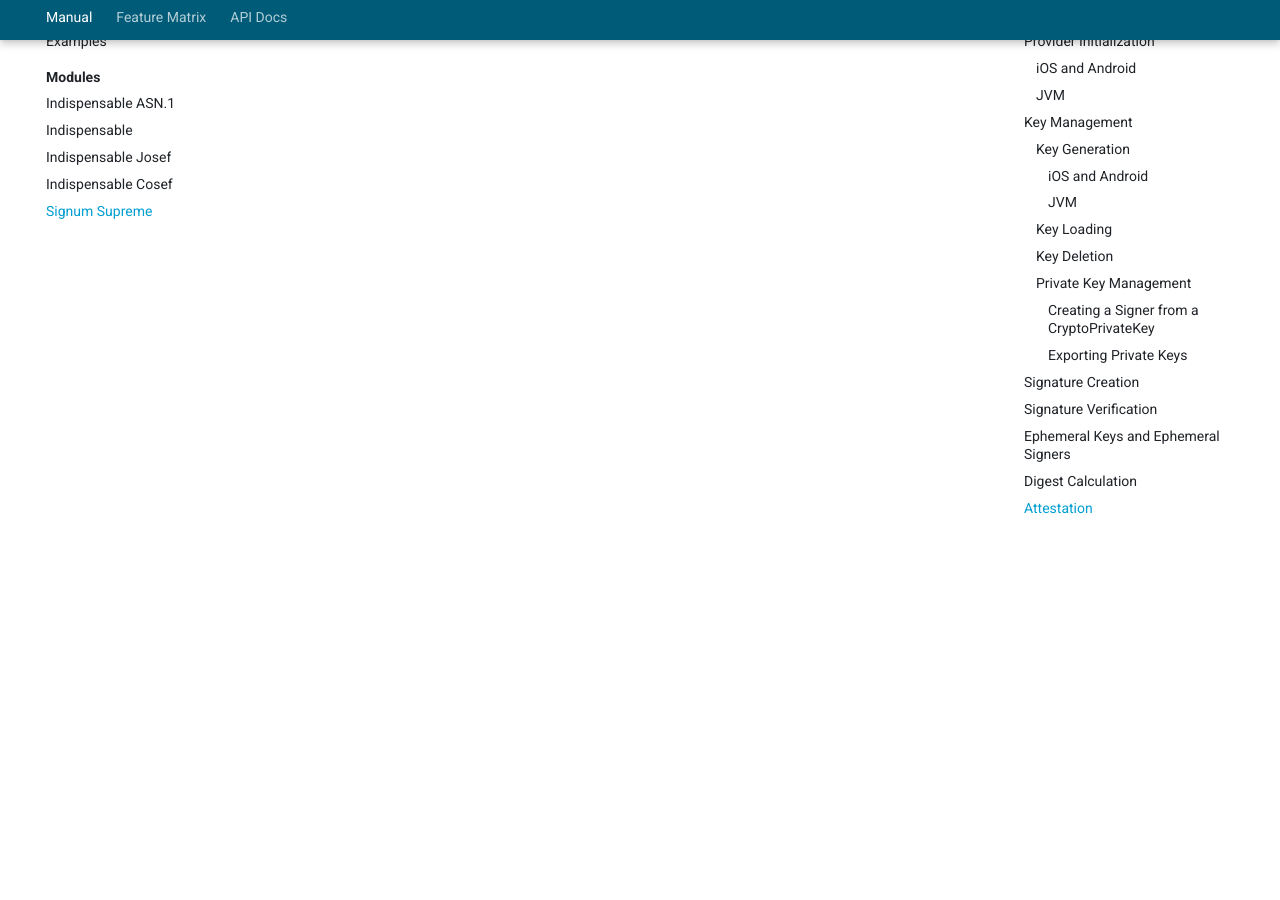
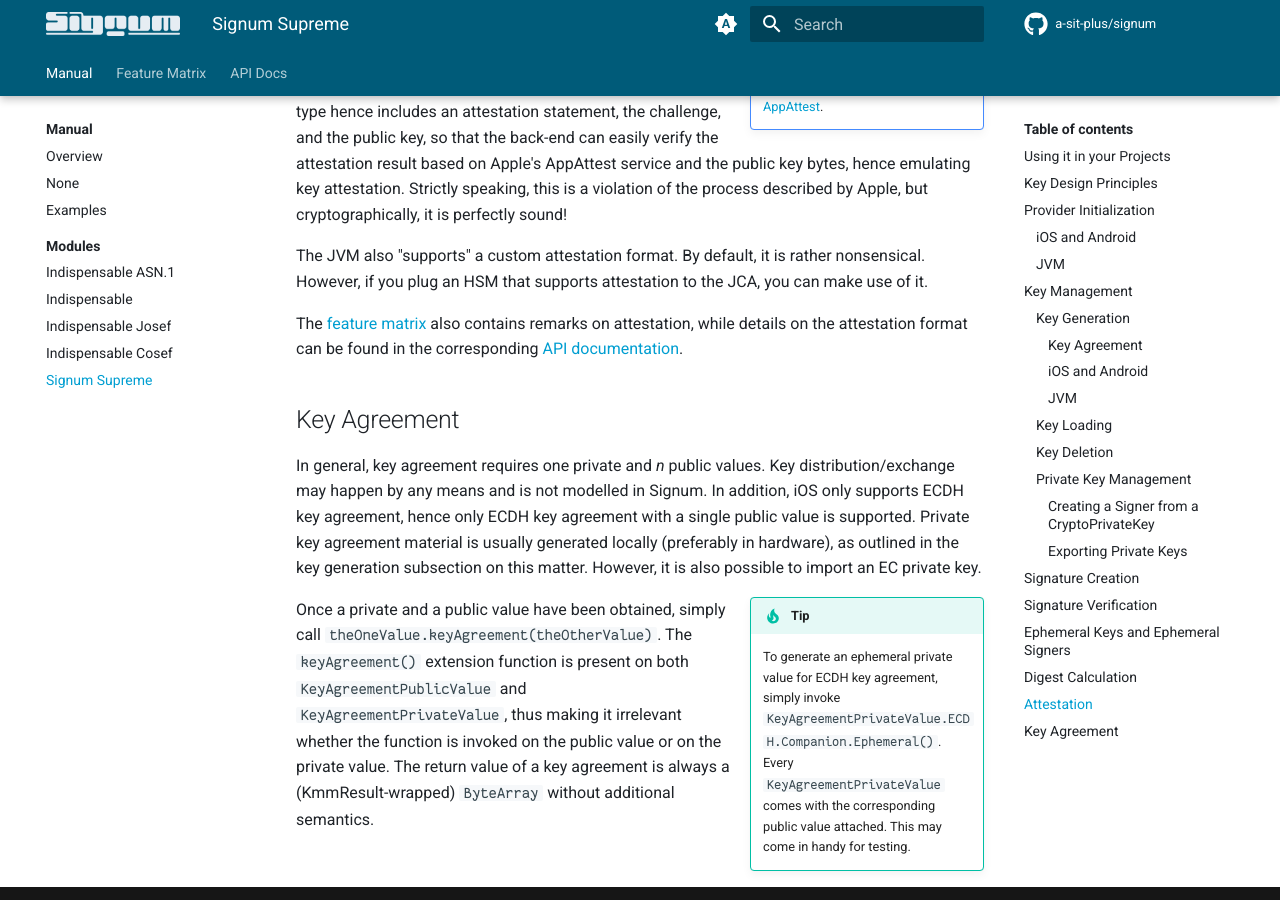
Before and after one commit to a-sit-plus/signum, an MkDocs documentation site: the page built from docs/docs/supreme.md, in a window 1280 px wide and 900 px high, scrolled down 8288 px. Built offline with MkDocs 1.6.1 and Material for MkDocs 9.7.7, drawn with Linux system fonts in a browser that asks for light colours; comment, search, counter and statistics services are not loaded; some of the changed text lies outside the part shown.

Commit message:
docs, cleanups

````diff
--- a/docs/docs/supreme.md
+++ b/docs/docs/supreme.md
@@ -11,6 +11,7 @@ types and functionality related to crypto and PKI applications:
   action
 * Biometric Authentication on Android and iOS without Callbacks or Activity Passing** (✨Magic!✨)
 * Support Attestation on Android and iOS
+* Multiplatform, hardware-backed ECDH key agreement
 
 !!! tip
     **Do check out the full API docs [here](dokka/supreme/index.html)**!
@@ -142,6 +143,21 @@ prov.createSigningKey(alias = "sig") {
 For EC keys, the digest is optional and if none is set, it defaults to the curve's native digest.
 For RSA keys, the set of digests defaults to SHA-256 and the padding defaults to PSS.
 It is also possible to override the public exponent, although not all platform respect this override.
+
+#### Key Agreement
+If you want to use a hardware-backed key for key agreement, you need to specify the corresponding purpose:
+```kotlin
+Provider.createSigningKey(ALIAS) {
+    purposes {
+        keyAgreement = true //defaults to false
+        signing = true //defaults to true
+    }
+}
+```
+On Android this is currently enforced by hardware, on iOS and the JVM no strict checks are enforced
+(but this may change in the future). Also note that the `keyAgreement` purpose currently only makes sense for EC keys,
+hence specifying it for RSA keys will lead to failure.
+
 
 #### iOS and Android
 Both iOS and Android support attestation, hardware-backed key storage and authentication to use a key.
@@ -297,11 +313,10 @@ println("Looks good? $isValid")
 ```
 
 !!! tip
-
-      Not every platform supports every algorithm parameter. For example, iOS does not support raw ECDSA verification (of pre-hashed data) for curve P-521.
-      If you use `.verifierFor`, and this happens, the library will transparently substitute a pure-Kotlin implementation.
-      If this is not desired, you can specifically enforce a platform verifier by using `.platformVerifierFor`.
-      That way, the library will only ever act as a proxy to platform APIs (JCA, CryptoKit, etc.), and will not use its own implementations.
+    Not every platform supports every algorithm parameter. For example, iOS does not support raw ECDSA verification (of pre-hashed data) for curve P-521.
+    If you use `.verifierFor`, and this happens, the library will transparently substitute a pure-Kotlin implementation.
+    If this is not desired, you can specifically enforce a platform verifier by using `.platformVerifierFor`.
+    That way, the library will only ever act as a proxy to platform APIs (JCA, CryptoKit, etc.), and will not use its own implementations.
 
 You can also further configure the verifier, for example to specify the `provider` to use on the JVM.
 To do this, pass a DSL configuration lambda to `verifierFor`/`platformVerifierFor`.
@@ -355,3 +370,19 @@ However, if you plug an HSM that supports attestation to the JCA, you can make u
 
 The [feature matrix](features.md) also contains remarks on attestation, while
 details on the attestation format can be found in the corresponding [API documentation](dokka/indispensable/at.asitplus.signum.indispensable/-attestation/index.html).
+
+## Key Agreement
+In general, key agreement requires one private and _n_ public values. Key distribution/exchange may happen by any means and
+is not modelled in Signum.
+In addition, iOS only supports ECDH key agreement, hence only ECDH key agreement with a single public value is supported.
+Private key agreement material is usually generated locally (preferably in hardware), as outlined in the key generation subsection
+on this matter. However, it is also possible to import an EC private key.
+
+!!! tip inline end
+    To generate an ephemeral private value for ECDH key agreement, simply invoke `KeyAgreementPrivateValue.ECDH.Companion.Ephemeral()`.
+    Every `KeyAgreementPrivateValue` comes with the corresponding public value attached. This may come in handy for testing.
+
+Once a private and a public value have been obtained, simply call `theOneValue.keyAgreement(theOtherValue)`.
+The `keyAgreement()` extension function is present on both `KeyAgreementPublicValue` and `KeyAgreementPrivateValue`, thus making it irrelevant
+whether the function is invoked on the public value or on the private value.
+The return value of a key agreement is always a (KmmResult-wrapped) `ByteArray` without additional semantics.
````
Also changed, not shown: docs/docs/features.md (+2 -2 lines), docs/docs/index.md (+1 -0 lines), docs/docs/indispensable.md (+5 -1 lines), CHANGELOG.md, README.md, 4 other files.
